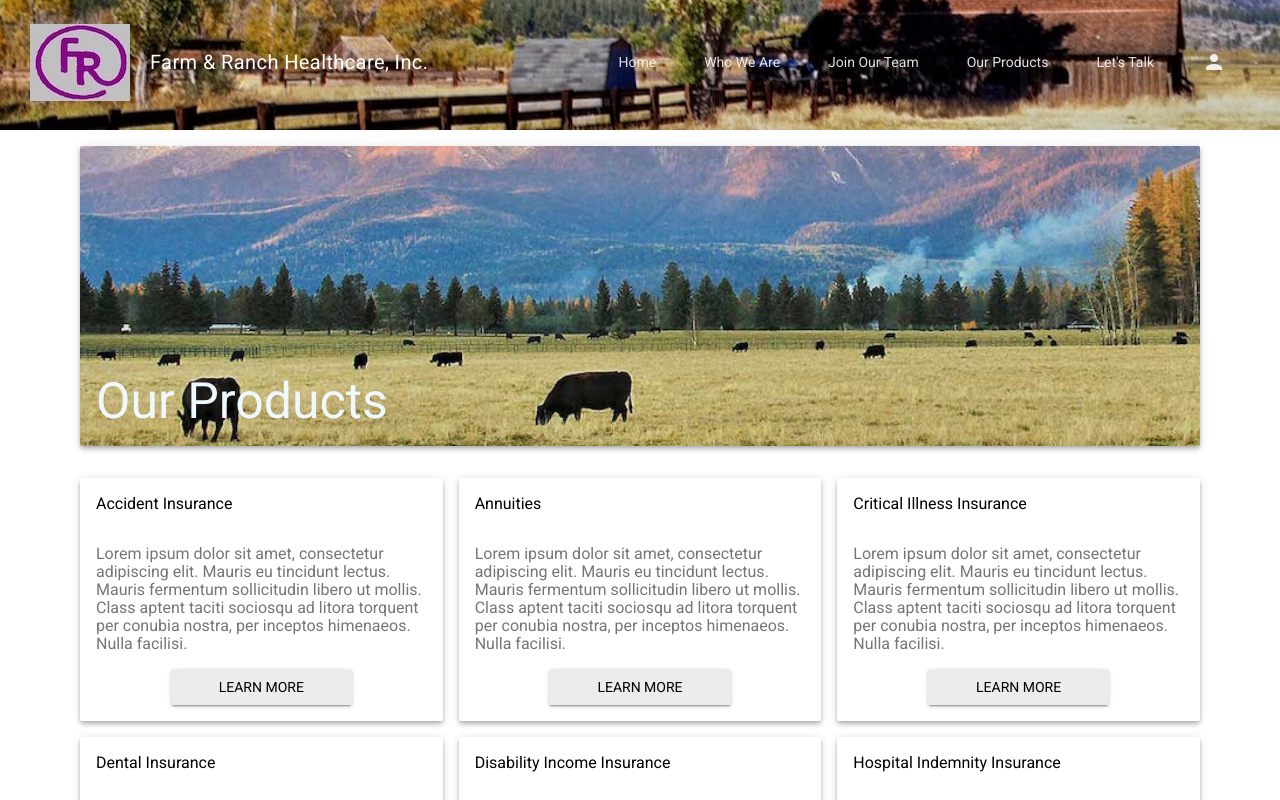
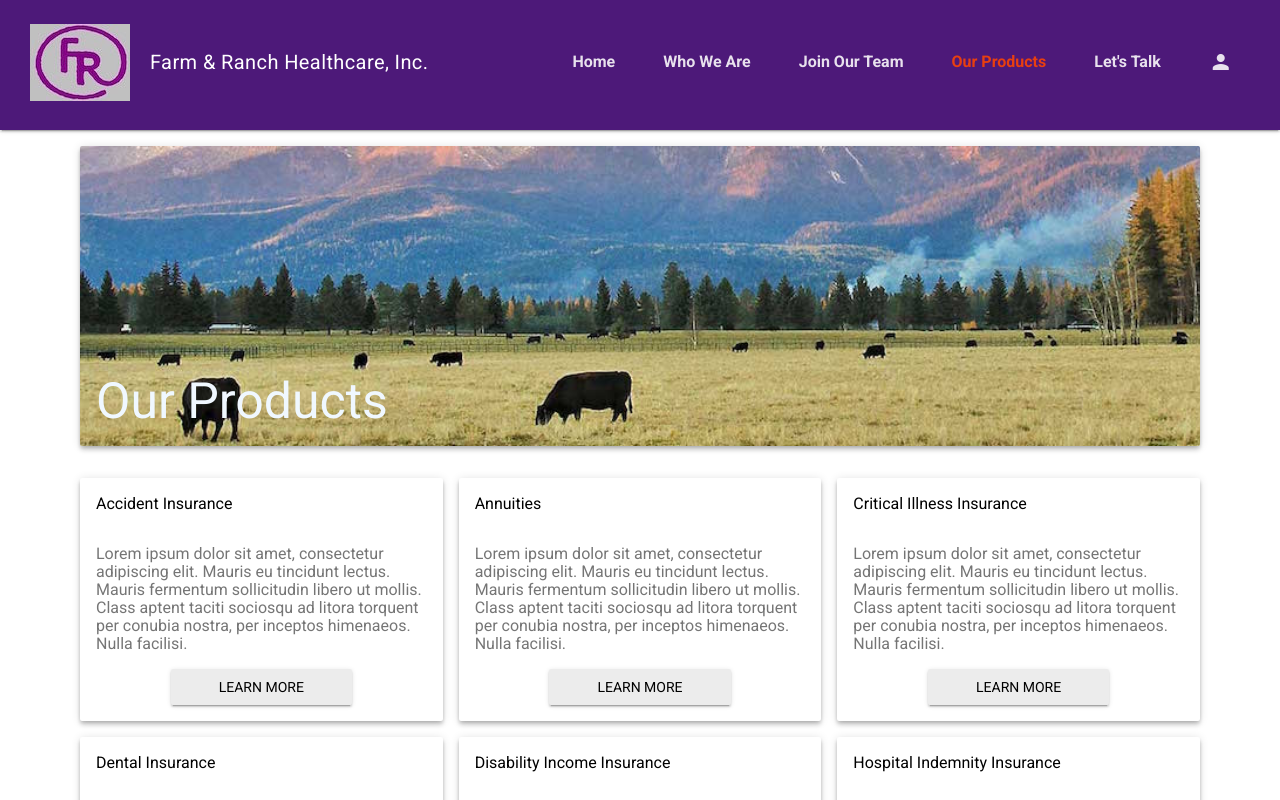
Before and after one commit to jacobtjackson/farhc, a plain HTML site: page assets/pages/products.html in a window 1280 px wide. Drawn offline with nearby package versions, Linux system fonts and the light colour scheme.

Commit message:
fix links and add active class

```diff
--- a/assets/pages/products.html
+++ b/assets/pages/products.html
@@ -13,19 +13,19 @@
     </head>
     <body>
          <div class="mdl-layout__container">
-            <div class="mdl-layout mdl-js-layout">
-                <header class="mdl-layout__header mdl-layout__header--transparent">
+            <div class="mdl-layout mdl-js-layout mdl-layout--fixed-header">
+                    <header class="mdl-layout__header">
                     <div class="mdl-layout__header-row">
                         <div class="logo"></div>
                         <span class="mdl-layout-title">Farm & Ranch Healthcare, Inc.</span>
                         <div class="mdl-layout-spacer"></div>
                         <nav class="mdl-navigation" style="margin-left: 120px">
-                            <a class="mdl-navigation__link" href="index.html">Home</a>
-                            <a class="mdl-navigation__link" href="assets/pages/about.html">Who We Are</a>
-                            <a class="mdl-navigation__link" href="assets/pages/agents.html">Join Our Team</a>
-                            <a class="mdl-navigation__link" href="assets/pages/products.html">Our Products</a>
-                            <a class="mdl-navigation__link" href="assets/pages/contact.html">Let's Talk</a>
-                            <a class="mdl-navigation__link" href="assets/pages/login.html"><i class="material-icons">person</i></a>
+                            <a class="mdl-navigation__link" href="../../index.html">Home</a>
+                            <a class="mdl-navigation__link" href="about.html">Who We Are</a>
+                            <a class="mdl-navigation__link" href="agents.html">Join Our Team</a>
+                            <a class="mdl-navigation__link active" href="products.html">Our Products</a>
+                            <a class="mdl-navigation__link" href="contact.html">Let's Talk</a>
+                            <a class="mdl-navigation__link" href="login.html"><i class="material-icons">person</i></a>
                         </nav>
                     </div>
                 </header>
--- a/assets/styles/main.css
+++ b/assets/styles/main.css
@@ -15,10 +15,8 @@ body {
     height: 100%;
 }
 
-.mdl-layout__header--transparent {
-    background-image: url(../images/Ranch1.jpg);
-    background-repeat: no-repeat;
-    background-position: center;
+.mdl-layout__header {
+    background-color: #4d1979;
     height: 130px;
     width: 100%;
 }
@@ -49,6 +47,15 @@ body {
 
 .mdl-navigation {
     margin-left: 20px;
+}
+
+.mdl-navigation__link {
+    font-size: 16px;
+    font-weight: 700;
+}
+
+.active {
+    color: orangered !important;
 }
 
 /*
```
Also changed, not shown: assets/pages/about.html (+7 -7 lines), assets/pages/agents.html (+7 -7 lines), assets/pages/contact.html (+7 -7 lines), index.html (+3 -3 lines).
